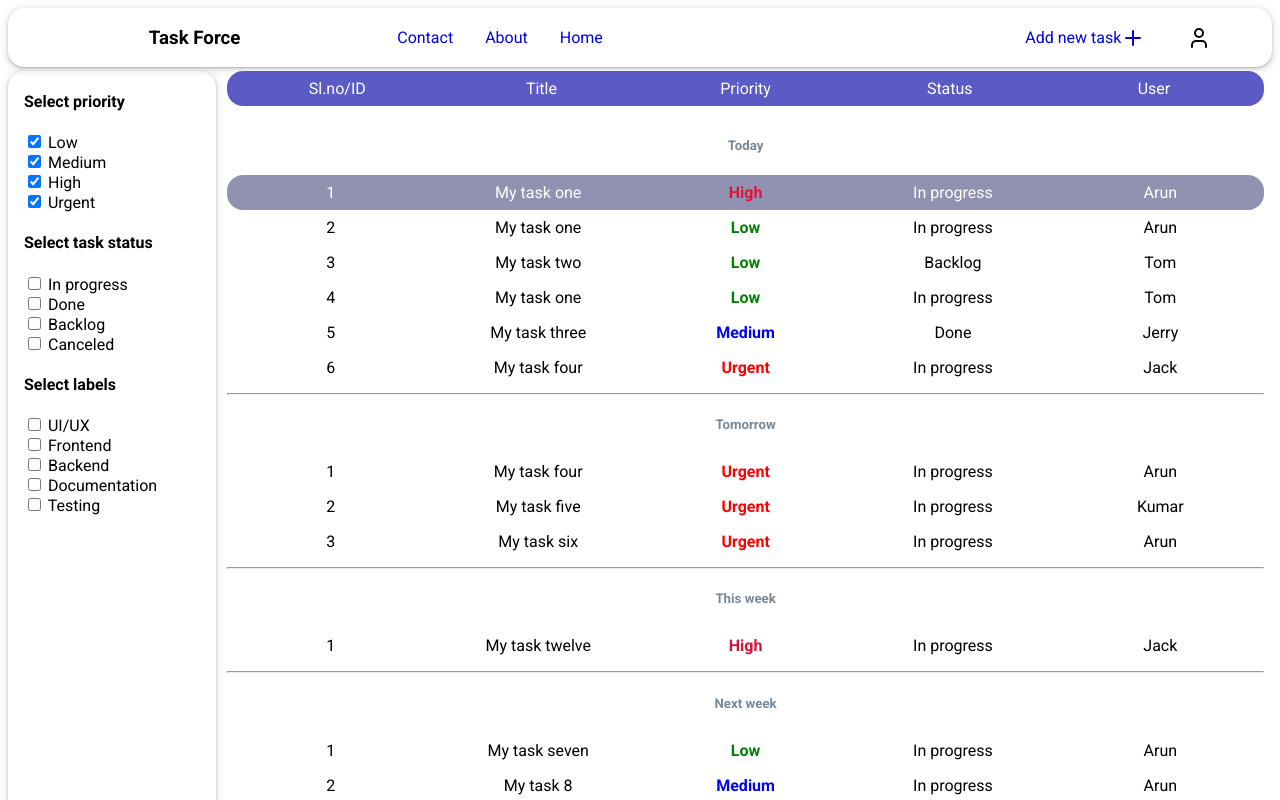
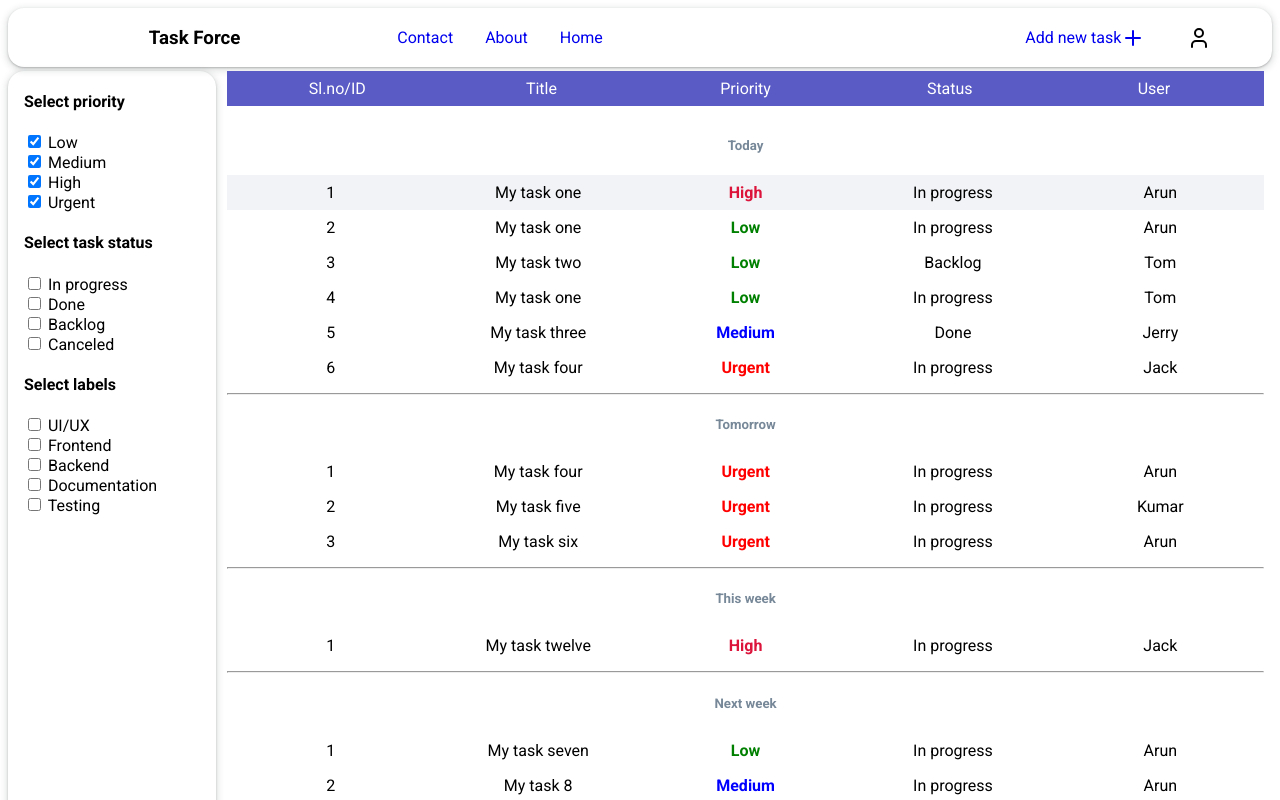
Before and after one commit to arunkumar413/taskManager2, a React (Create React App) app: page / in a window 1280 px wide. In both pictures the pointer is over the element 745 px from the left and 192 px from the top of the page. Shown: the top 800 px of the page. Built offline with nearby package versions, Linux system fonts and the light colour scheme.

Commit message:
fixing task container hover background color

```diff
--- a/src/styles.css
+++ b/src/styles.css
@@ -23,9 +23,7 @@ body {
 }
 
 .task-container:hover {
-  background-color: #9192b2;
-  color: white;
-  border-radius: 1rem;
+  background-color: #f1f3f6;
 }
 
 .task-header {
@@ -37,7 +35,6 @@ body {
   position: sticky;
   top: 0;
   padding: 0.5rem;
-  border-radius: 1rem;
   color: white;
 }
 
@@ -63,10 +60,6 @@ body {
 .urgent {
   color: red;
 }
-
-/* .task-container:hover {
-  background-color: whitesmoke;
-} */
 
 
 .date-category {
```
